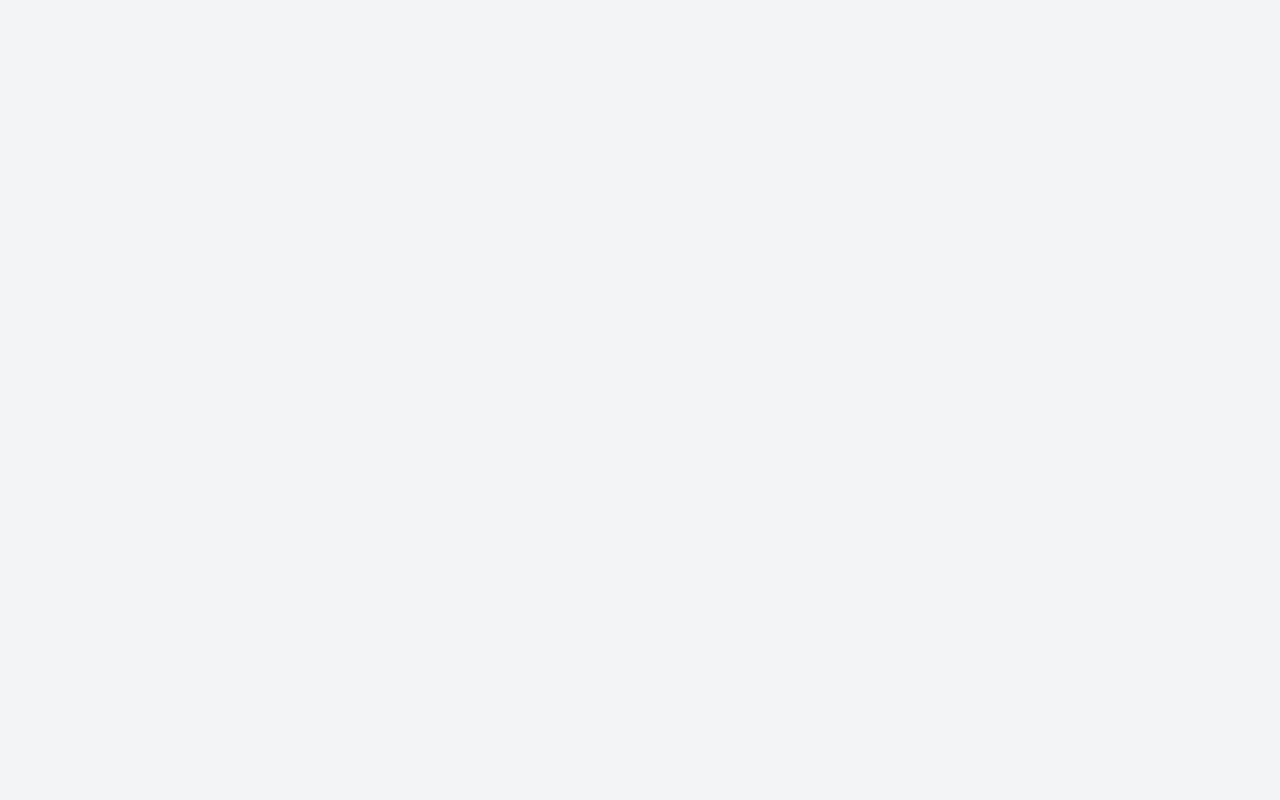
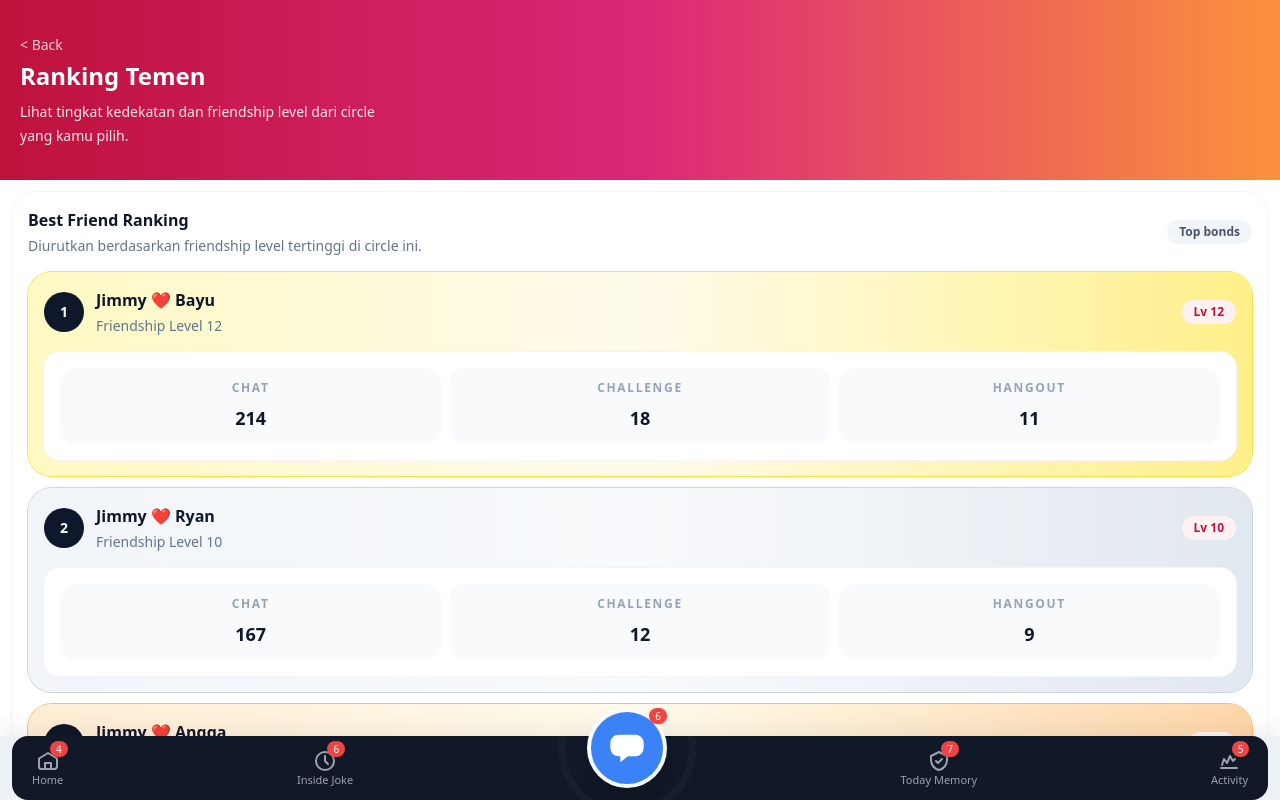
Before and after one commit to jimmytobing/JimCapasitor, a React (Vite) app: page /friend-ranking in a window 1280 px wide. Before the commit this address had no page. Built offline with nearby package versions, Linux system fonts and the light colour scheme.

Commit message:
[Bugfix] Perbaiki sample data

```diff
--- a/src/app/router.jsx
+++ b/src/app/router.jsx
@@ -9,6 +9,7 @@ import FriendRadarPage from '../features/friend-radar/FriendRadarPage.jsx'
 import ActivitySuggestionPage from '../features/activity-suggestion/ActivitySuggestionPage.jsx'
 import TodayMemoryPage from '../features/today-memory/TodayMemoryPage.jsx'
 import FriendStatsPage from '../features/friend-stats/FriendStatsPage.jsx'
+import FriendRankingPage from '../features/friend-ranking/FriendRankingPage.jsx'
 import ActivityPage from '../features/activity/ActivityPage.jsx'
 import ChatPage from '../features/chat/ChatPage.jsx'
 import ChatDetailPage from '../features/chat/ChatDetailPage.jsx'
@@ -34,6 +35,7 @@ export default function AppRoutes({ showToast }) {
       />
       <Route path="/today-memory" element={<TodayMemoryPage />} />
       <Route path="/friend-stats" element={<FriendStatsPage showToast={showToast} />} />
+      <Route path="/friend-ranking" element={<FriendRankingPage showToast={showToast} />} />
       <Route path="/activity" element={<ActivityPage />} />
       <Route path="/chat" element={<ChatPage />} />
       <Route path="/chat/:threadId" element={<ChatDetailPage />} />
--- a/src/features/activity-suggestion/ActivitySuggestionPage.jsx
+++ b/src/features/activity-suggestion/ActivitySuggestionPage.jsx
@@ -5,7 +5,7 @@ const suggestionCards = [
   {
     id: 'game',
     icon: '🎮',
-    title: 'Jimmy dan Bayu sama-sama online.',
+    title: 'Joshua dan Bayu sama-sama online.',
     prompt: 'Mau main game bareng?',
     detail: 'Keduanya aktif dalam 3 menit terakhir dan biasa main di jam ini.',
     action: 'Ajak main',
--- a/src/features/circle-squad/CircleSquadPage.jsx
+++ b/src/features/circle-squad/CircleSquadPage.jsx
@@ -105,6 +105,10 @@ export default function CircleSquadPage({ showToast }) {
                               navigate(`/chat?circle=${circle.id}`)
                               return
                             }
+                            if (action.id === 'ranking') {
+                              navigate(`/friend-ranking?circle=${circle.id}`)
+                              return
+                            }
                             notify(`${circle.title} - ${action.label}`)
                           }}
                         >
--- a/src/features/daily/DailyPage.jsx
+++ b/src/features/daily/DailyPage.jsx
@@ -10,7 +10,7 @@ const moodOptions = [
 ]
 
 const friendsSeed = [
-  { name: 'Jimmy', moodId: 'ngantuk' },
+  { name: 'Joshua', moodId: 'ngantuk' },
   { name: 'Bayu', moodId: 'happy' },
   { name: 'Angga', moodId: 'bad-mood' },
 ]
--- a/src/features/friend-radar/FriendRadarPage.jsx
+++ b/src/features/friend-radar/FriendRadarPage.jsx
@@ -3,7 +3,7 @@ import BottomStickyNav from '../../shared/components/BottomStickyNav.jsx'
 
 const nearbyFriends = [
   {
-    name: 'Jimmy',
+    name: 'Joshua',
     place: '0.4 km dari kamu',
     area: 'Lagi di cafe Sudirman',
     avatar: 'J',
--- /dev/null
+++ b/src/features/friend-ranking/FriendRankingPage.jsx
@@ -0,0 +1,164 @@
+import { useMemo } from 'react'
+import { useNavigate, useSearchParams } from 'react-router-dom'
+import BottomStickyNav from '../../shared/components/BottomStickyNav.jsx'
+
+const rankingByCircle = {
+  'best-friend': {
+    title: 'Best Friend Ranking',
+    friends: [
+      { name: 'Bayu', level: 12, chat: 214, challenge: 18, hangout: 11 },
+      { name: 'Ryan', level: 10, chat: 167, challenge: 12, hangout: 9 },
+      { name: 'Angga', level: 9, chat: 149, challenge: 10, hangout: 8 },
+      { name: 'Joshua', level: 8, chat: 132, challenge: 9, hangout: 7 },
+    ],
+  },
+  'school-friend': {
+    title: 'School Friend Ranking',
+    friends: [
+      { name: 'Nanda', level: 8, chat: 121, challenge: 9, hangout: 6 },
+      { name: 'Caca', level: 7, chat: 116, challenge: 8, hangout: 5 },
+      { name: 'Rafi', level: 6, chat: 104, challenge: 6, hangout: 5 },
+      { name: 'Dion', level: 6, chat: 96, challenge: 5, hangout: 4 },
+      { name: 'Fitri', level: 5, chat: 91, challenge: 5, hangout: 4 },
+      { name: 'Lola', level: 5, chat: 88, challenge: 4, hangout: 4 },
+      { name: 'Zaki', level: 5, chat: 82, challenge: 4, hangout: 3 },
+      { name: 'Putri', level: 4, chat: 76, challenge: 4, hangout: 3 },
+      { name: 'Yusuf', level: 4, chat: 72, challenge: 3, hangout: 3 },
+      { name: 'Joshua', level: 4, chat: 70, challenge: 3, hangout: 2 },
+      { name: 'Bayu', level: 3, chat: 64, challenge: 2, hangout: 2 },
+      { name: 'Angga', level: 3, chat: 58, challenge: 2, hangout: 2 },
+    ],
+  },
+  'game-friend': {
+    title: 'Game Friend Ranking',
+    friends: [
+      { name: 'Fikri', level: 11, chat: 172, challenge: 20, hangout: 6 },
+      { name: 'Joshua', level: 9, chat: 151, challenge: 16, hangout: 5 },
+      { name: 'Gracia', level: 7, chat: 118, challenge: 11, hangout: 4 },
+      { name: 'Salma', level: 6, chat: 101, challenge: 9, hangout: 4 },
+      { name: 'Kevin', level: 5, chat: 86, challenge: 7, hangout: 3 },
+      { name: 'Bayu', level: 5, chat: 82, challenge: 7, hangout: 3 },
+    ],
+  },
+  'secret-circle': {
+    title: 'Secret Circle Ranking',
+    friends: [
+      { name: 'Vina', level: 9, chat: 133, challenge: 8, hangout: 5 },
+      { name: 'Ryan', level: 8, chat: 117, challenge: 7, hangout: 4 },
+      { name: 'Dina', level: 7, chat: 104, challenge: 6, hangout: 4 },
+    ],
+  },
+}
+
+const podiumStyles = {
+  0: 'bg-gradient-to-r from-yellow-100 via-amber-50 to-yellow-200 ring-yellow-300',
+  1: 'bg-gradient-to-r from-slate-100 via-slate-50 to-slate-200 ring-slate-300',
+  2: 'bg-gradient-to-r from-orange-100 via-amber-50 to-orange-200 ring-orange-300',
+}
+
+export default function FriendRankingPage({ showToast }) {
+  const navigate = useNavigate()
+  const [searchParams] = useSearchParams()
+  const circleId = searchParams.get('circle') || 'best-friend'
+  const data = useMemo(
+    () => rankingByCircle[circleId] ?? rankingByCircle['best-friend'],
+    [circleId]
+  )
+  const notify = typeof showToast === 'function' ? showToast : () => {}
+
+  return (
+    <div className="h-screen overflow-y-auto bg-[#edf2f7] hide-scrollbar">
+      <div className="min-h-screen pb-28">
+        <section className="bg-white shadow-none">
+          <div className="bg-gradient-to-r from-rose-700 via-pink-600 to-orange-400 px-5 pb-8 pt-[calc(1rem+env(safe-area-inset-top)+1rem)] text-white">
+            <button
+              className="text-sm font-medium text-white/80"
+              onClick={() => navigate('/circle-squad')}
+            >
+              {'< Back'}
+            </button>
+            <h1 className="mt-1 text-2xl font-semibold">Ranking Temen</h1>
+            <p className="mt-2 max-w-[24rem] text-sm leading-6 text-white/90">
+              Lihat tingkat kedekatan dan friendship level dari circle yang kamu pilih.
+            </p>
+          </div>
+
+          <div className="space-y-4 p-3">
+            <div className="rounded-3xl bg-white p-4 shadow-sm ring-1 ring-slate-100">
+              <div className="flex items-center justify-between gap-3">
+                <div>
+                  <h2 className="text-base font-semibold text-slate-900">{data.title}</h2>
+                  <p className="mt-1 text-sm text-slate-500">
+                    Diurutkan berdasarkan friendship level tertinggi di circle ini.
+                  </p>
+                </div>
+                <span className="rounded-full bg-slate-100 px-3 py-1 text-xs font-semibold text-slate-600">
+                  Top bonds
+                </span>
+              </div>
+
+              <div className="mt-4 space-y-3">
+                {data.friends.map((friend, index) => (
+                  <button
+                    key={friend.name}
+                    className={`w-full rounded-3xl p-4 text-left shadow-sm ring-1 transition ${
+                      podiumStyles[index] ?? 'bg-slate-50 ring-slate-100 hover:bg-slate-100'
+                    }`}
+                    onClick={() => notify(`${friend.name} Friendship Level ${friend.level}`)}
+                  >
+                    <div className="flex items-center justify-between gap-3">
+                      <div className="flex items-center gap-3">
+                        <div className="flex h-10 w-10 items-center justify-center rounded-full bg-slate-900 text-sm font-semibold text-white">
+                          {index + 1}
+                        </div>
+                        <div>
+                          <p className="text-base font-semibold text-slate-900">
+                            Jimmy ❤️ {friend.name}
+                          </p>
+                          <p className="mt-1 text-sm text-slate-500">
+                            Friendship Level {friend.level}
+                          </p>
+                        </div>
+                      </div>
+                      <span className="rounded-full bg-rose-50 px-3 py-1 text-xs font-semibold text-rose-700">
+                        Lv {friend.level}
+                      </span>
+                    </div>
+
+                    <div className="mt-4 grid grid-cols-3 gap-2 rounded-2xl bg-white p-4 ring-1 ring-slate-100">
+                      <div className="rounded-2xl bg-slate-50 px-3 py-3 text-center">
+                        <p className="text-xs font-semibold uppercase tracking-[0.14em] text-slate-400">
+                          Chat
+                        </p>
+                        <p className="mt-2 text-lg font-semibold text-slate-900">
+                          {friend.chat}
+                        </p>
+                      </div>
+                      <div className="rounded-2xl bg-slate-50 px-3 py-3 text-center">
+                        <p className="text-xs font-semibold uppercase tracking-[0.14em] text-slate-400">
+                          Challenge
+                        </p>
+                        <p className="mt-2 text-lg font-semibold text-slate-900">
+                          {friend.challenge}
+                        </p>
+                      </div>
+                      <div className="rounded-2xl bg-slate-50 px-3 py-3 text-center">
+                        <p className="text-xs font-semibold uppercase tracking-[0.14em] text-slate-400">
+                          Hangout
+                        </p>
+                        <p className="mt-2 text-lg font-semibold text-slate-900">
+                          {friend.hangout}
+                        </p>
+                      </div>
+                    </div>
+                  </button>
+                ))}
+              </div>
+            </div>
+          </div>
+        </section>
+      </div>
+      <BottomStickyNav />
+    </div>
+  )
+}
--- a/src/features/inside-joke/InsideJokePage.jsx
+++ b/src/features/inside-joke/InsideJokePage.jsx
@@ -14,9 +14,9 @@ const boardItems = [
       {
         id: 'meme-1',
         art: '🤣',
-        sender: 'Jimmy',
+        sender: 'Joshua',
         time: '09:14',
-        title: 'Jimmy tiap bilang "OTW"',
+        title: 'Joshua tiap bilang "OTW"',
         caption: 'Padahal masih mandi dan baru cari kaos.',
       },
       {
@@ -64,7 +64,7 @@ const boardItems = [
       {
         id: 'joke-3',
         art: '😌',
-        sender: 'Jimmy',
+        sender: 'Joshua',
         time: '20:04',
         title: 'Percaya diri tanpa alasan',
         caption: '"Tenang, aku hafal jalan" lalu tetap nyasar dua kali.',
--- a/src/features/today-friends/TodayFriendsPage.jsx
+++ b/src/features/today-friends/TodayFriendsPage.jsx
@@ -58,7 +58,7 @@ const feedItems = [
       {
         name: 'Mobile Legend',
         players: [
-          { name: 'Jimmy', handle: '@jimmy', avatar: 'J', avatarTone: 'from-violet-400 to-fuchsia-500' },
+          { name: 'Joshua', handle: '@joshua', avatar: 'J', avatarTone: 'from-violet-400 to-fuchsia-500' },
           { name: 'Fikri', handle: '@fikri', avatar: 'F', avatarTone: 'from-indigo-400 to-violet-500' },
         ],
       },
```
Also changed, not shown: src/features/chat/chatData.js (+4 -4 lines).
